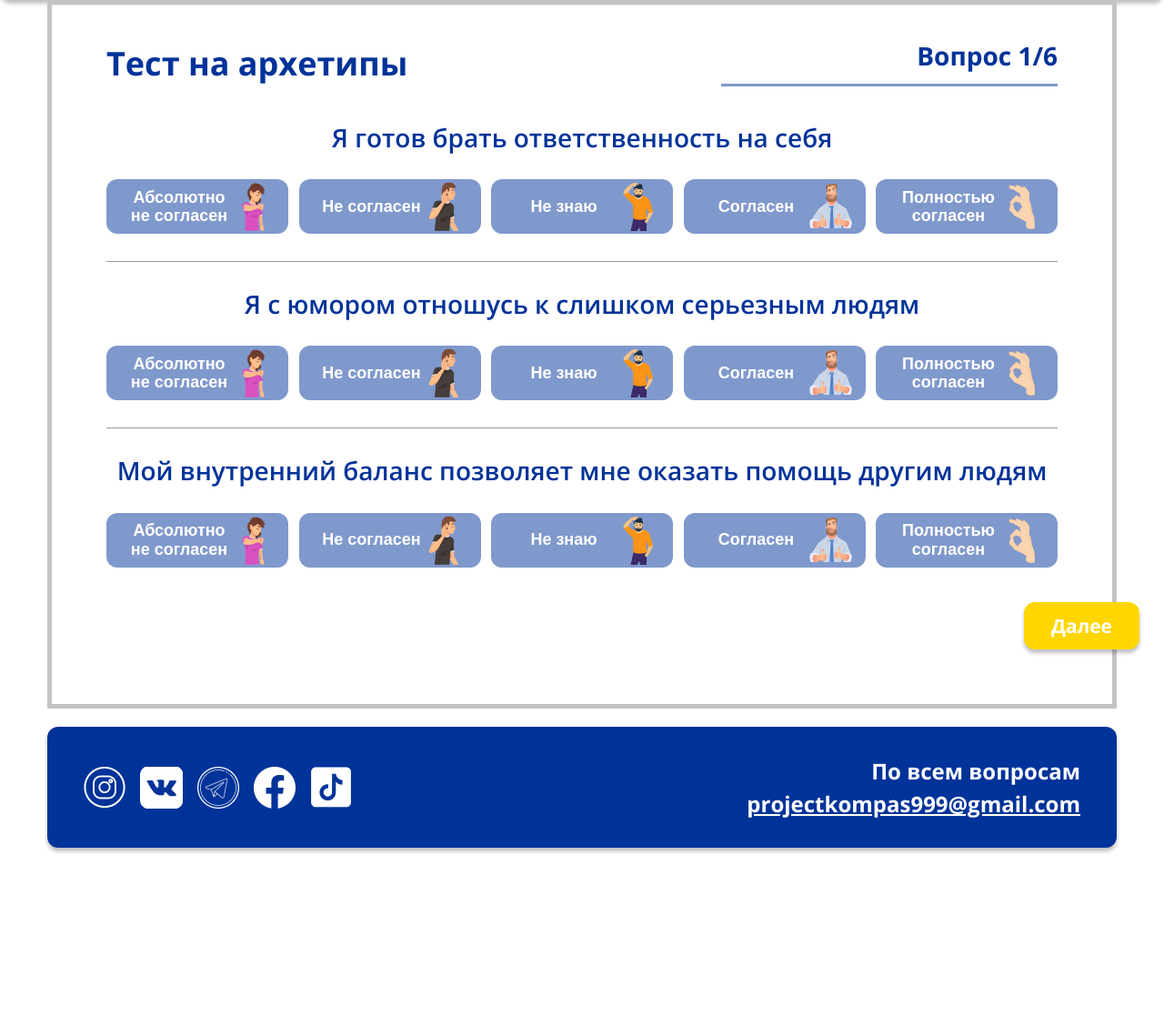
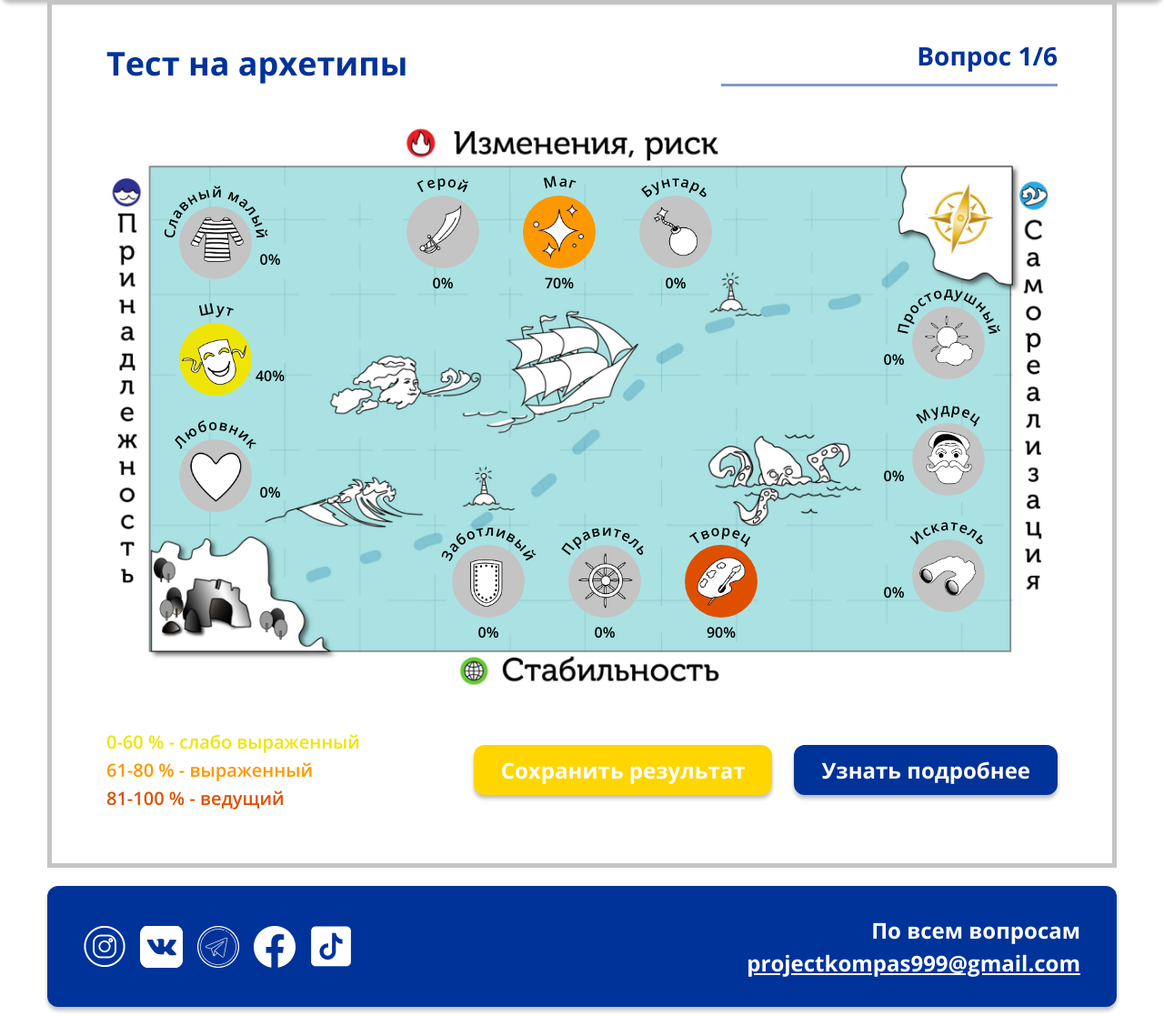
Before and after one commit to acr0matic/compass-survey, a PHP site: page / in a window 1280 px wide. Shown: the part 107-1224 px from the top of the page at 91% size. Before the commit the page ends 1045 px from the top, so only its background shows below. Run offline with PHP 8.4, Linux system fonts and the light colour scheme; style sheets or scripts are compiled from the project's sources; some web fonts are replaced.

Commit message:
feat: верстка карты

```diff
--- a/src/index.html
+++ b/src/index.html
@@ -100,7 +100,7 @@
           </div>
           <!-- /.survey__header -->
 
-          <div class="survey__slider position-relative">
+          <div style="display: none;" class="survey__slider position-relative">
             <div class="swiper survey-slider">
               <div class="swiper-wrapper">
                 <div class="swiper-slide">
@@ -349,7 +349,7 @@
           </div>
           <!-- /.survey__slider -->
 
-          <form action="" class="survey__form form form-survey">
+          <form style="display: none;" action="" class="survey__form form form-survey">
             <div class="form__title">Получить результаты</div>
 
             <div class="survey__wrapper">
@@ -423,6 +423,126 @@
             <!-- /.survey__wrapper -->
           </form>
           <!-- /.survey__form form survey-form -->
+
+          <div id="map" class="survey__result survey-result">
+            <div class="survey-result__map">
+              <img src="img/map/map.jpg" alt="" class="survey-result__image">
+
+              <div class="survey-result__group survey-result__group--top">
+                <div data-parameter="Герой" class="survey-result__parameter me-5">
+                  <span class="survey-result__title">Герой</span>
+                  <img src="img/map/Герой.png" alt="" class="survey-result__icon">
+                  <span class="survey-result__percentage">0</span>
+                </div>
+                <!-- /.survey-result__parameter -->
+
+                <div data-parameter="Маг" class="survey-result__parameter me-5">
+                  <span class="survey-result__title">Маг</span>
+                  <img src="img/map/Маг.png" alt="" class="survey-result__icon">
+                  <span class="survey-result__percentage">0</span>
+                </div>
+                <!-- /.survey-result__parameter -->
+
+                <div data-parameter="Бунтарь" class="survey-result__parameter">
+                  <span class="survey-result__title">Бунтарь</span>
+                  <img src="img/map/Бунтарь.png" alt="" class="survey-result__icon">
+                  <span class="survey-result__percentage">0</span>
+                </div>
+                <!-- /.survey-result__parameter -->
+              </div>
+              <!-- /.survey-result__group -->
+
+              <div class="survey-result__group survey-result__group--right">
+                <div data-parameter="Простодушный" class="survey-result__parameter mb-5">
+                  <span class="survey-result__title">Простодушный</span>
+                  <img src="img/map/Простодушный.png" alt="" class="survey-result__icon">
+                  <span class="survey-result__percentage">0</span>
+                </div>
+                <!-- /.survey-result__parameter -->
+
+                <div data-parameter="Мудрец" class="survey-result__parameter mb-5">
+                  <span class="survey-result__title">Мудрец</span>
+                  <img src="img/map/Мудрец.png" alt="" class="survey-result__icon">
+                  <span class="survey-result__percentage">0</span>
+                </div>
+                <!-- /.survey-result__parameter -->
+
+                <div data-parameter="Искатель" class="survey-result__parameter">
+                  <span class="survey-result__title">Искатель</span>
+                  <img src="img/map/Искатель.png" alt="" class="survey-result__icon">
+                  <span class="survey-result__percentage">0</span>
+                </div>
+                <!-- /.survey-result__parameter -->
+              </div>
+              <!-- /.survey-result__group -->
+
+              <div class="survey-result__group survey-result__group--bottom">
+                <div data-parameter="Заботливый" class="survey-result__parameter me-5">
+                  <span class="survey-result__title">Заботливый</span>
+                  <img src="img/map/Заботливый.png" alt="" class="survey-result__icon">
+                  <span class="survey-result__percentage">0</span>
+                </div>
+                <!-- /.survey-result__parameter -->
+
+                <div data-parameter="Правитель" class="survey-result__parameter me-5">
+                  <span class="survey-result__title">Правитель</span>
+                  <img src="img/map/Правитель.png" alt="" class="survey-result__icon">
+                  <span class="survey-result__percentage">0</span>
+                </div>
+                <!-- /.survey-result__parameter -->
+
+                <div data-parameter="Творец" class="survey-result__parameter">
+                  <span class="survey-result__title">Творец</span>
+                  <img src="img/map/Творец.png" alt="" class="survey-result__icon">
+                  <span class="survey-result__percentage">0</span>
+                </div>
+                <!-- /.survey-result__parameter -->
+              </div>
+              <!-- /.survey-result__group -->
+
+              <div class="survey-result__group survey-result__group--left">
+                <div data-parameter="Славный малый" class="survey-result__parameter mb-5">
+                  <span class="survey-result__title">Славный малый</span>
+                  <img src="img/map/Славный малый.png" alt="" class="survey-result__icon">
+                  <span class="survey-result__percentage">0</span>
+                </div>
+                <!-- /.survey-result__parameter -->
+
+                <div data-parameter="Шут" class="survey-result__parameter mb-5">
+                  <span class="survey-result__title">Шут</span>
+                  <img src="img/map/Шут.png" alt="" class="survey-result__icon">
+                  <span class="survey-result__percentage">0</span>
+                </div>
+                <!-- /.survey-result__parameter -->
+
+                <div data-parameter="Любовник" class="survey-result__parameter">
+                  <span class="survey-result__title">Любовник</span>
+                  <img src="img/map/Любовник.png" alt="" class="survey-result__icon">
+                  <span class="survey-result__percentage">0</span>
+                </div>
+                <!-- /.survey-result__parameter -->
+              </div>
+              <!-- /.survey-result__group -->
+            </div>
+            <!-- /.survey-result__map -->
+
+            <div class="survey-result__action">
+              <div class="survey-result__info">
+                <span class="low mb-2">0-60 % - слабо выраженный</span>
+                <span class="medium mb-2">61-80 % - выраженный</span>
+                <span class="high ">81-100 % - ведущий</span>
+              </div>
+              <!-- /.survey-result__info -->
+
+              <div class="survey-result__buttons">
+                <button class="button button-primary me-4">Сохранить результат</button>
+                <button class="button button-secondary">Узнать подробнее</button>
+              </div>
+              <!-- /.survey-result__buttons -->
+            </div>
+            <!-- /.survey-result__action -->
+          </div>
+          <!-- /.survay__result survey-result -->
         </div>
         <!-- /.survey -->
       </div>
@@ -477,6 +597,7 @@
 
   <script src="scripts/main.js"></script>
   <script src="scripts/survey.js"></script>
+  <script src="scripts/map.js"></script>
   <!-- endbuild -->
 </body>
 
--- /dev/null
+++ b/src/scripts/map.js
@@ -0,0 +1,21 @@
+const map = document.getElementById('map');
+const icons = map.querySelectorAll('.survey-result__parameter');
+
+_.forEach(icons, (icon) => {
+  new CircleType(icon.querySelector('span')).radius(60);
+});
+
+const SetArchetypes = () => {
+  _.forEach(surveyResult.parameters, (value, key) => {
+    const active = _.find(icons, ['dataset.parameter', key]);
+
+    const percentage = active.querySelector('.survey-result__percentage');
+    percentage.innerHTML = value;
+
+    if (value <= 60) active.classList.add('survey-result__parameter--low')
+    else if (value <= 80) active.classList.add('survey-result__parameter--medium')
+    else if (value > 80) active.classList.add('survey-result__parameter--high')
+  });
+}
+
+SetArchetypes();
--- a/src/scripts/survey.js
+++ b/src/scripts/survey.js
@@ -2,7 +2,11 @@ const survey = document.getElementById('survey');
 let surveyForm = null;
 const surveyResult = {
   'completed': 0,
-  'parameters': {},
+  'parameters': {
+    'Маг': 70,
+    'Шут': 40,
+    'Творец': 90,
+  },
 }
 
 const percentage = (partialValue, totalValue) => (100 * partialValue) / totalValue;
--- a/src/scss/layout/pages/main/survey/_main.scss
+++ b/src/scss/layout/pages/main/survey/_main.scss
@@ -1,3 +1,4 @@
 @import "survey";
 @import "progress";
 @import "item";
+@import "result";
--- /dev/null
+++ b/src/scss/layout/pages/main/survey/_result.scss
@@ -0,0 +1,153 @@
+.survey-result {
+  &__map {
+    position: relative;
+    max-width: 1050px;
+    margin: 0 auto;
+  }
+
+  &__action {
+    display: flex;
+    align-items: center;
+    justify-content: space-between;
+
+    margin-top: 40px;
+  }
+
+  &__info {
+    display: flex;
+    flex-direction: column;
+
+    font-size: 20px;
+    font-weight: $weight-SemiBold;
+
+    .low {
+      color: #eee507;
+    }
+
+    .medium {
+      color: #fd9800;
+    }
+
+    .high {
+      color: #de5000;
+    }
+  }
+
+  &__buttons {
+    display: flex;
+    align-items: center;
+  }
+
+  &__image {
+    width: 100%;
+  }
+
+  &__group {
+    position: absolute;
+    display: flex;
+
+    &--top,
+    &--bottom {
+      left: 50%;
+      align-items: center;
+
+      transform: translateX(-50%);
+
+      .survey-result__percentage {
+        bottom: -25px;
+      }
+    }
+
+    &--right,
+    &--left {
+      top: 50%;
+      flex-direction: column;
+
+      transform: translateY(-50%);
+
+      .survey-result__percentage {
+        bottom: 15%;
+        left: -20px;
+      }
+    }
+
+    &--top {
+      top: 80px;
+      padding-right: 50px;
+    }
+
+    &--right {
+      right: 80px;
+      padding-top: 110px;
+
+      .survey-result__percentage {
+        left: -20px;
+      }
+    }
+
+    &--left {
+      left: 80px;
+      padding-bottom: 110px;
+
+      .survey-result__percentage {
+        left: 100px;
+      }
+    }
+
+    &--bottom {
+      bottom: 85px;
+      padding-left: 50px;
+    }
+  }
+
+  &__parameter {
+    position: relative;
+
+    width: 80px;
+    height: 80px;
+
+    border-radius: 50%;
+    background-color: #c4c4c4;
+
+    &--low {
+      background-color: #eee507;
+    }
+
+    &--medium {
+      background-color: #fd9800;
+    }
+
+    &--high {
+      background-color: #de5000;
+    }
+  }
+
+  &__title,
+  &__percentage {
+    position: absolute;
+
+    font-size: 16px;
+    font-weight: $weight-SemiBold;
+
+    left: 50%;
+
+    transform: translateX(-50%);
+  }
+
+  &__title {
+    top: -25px;
+  }
+
+  &__percentage {
+    &::after {
+      content: "%";
+    }
+  }
+
+  &__icon {
+    width: 100%;
+    height: 100%;
+
+    object-fit: contain;
+  }
+}
```
